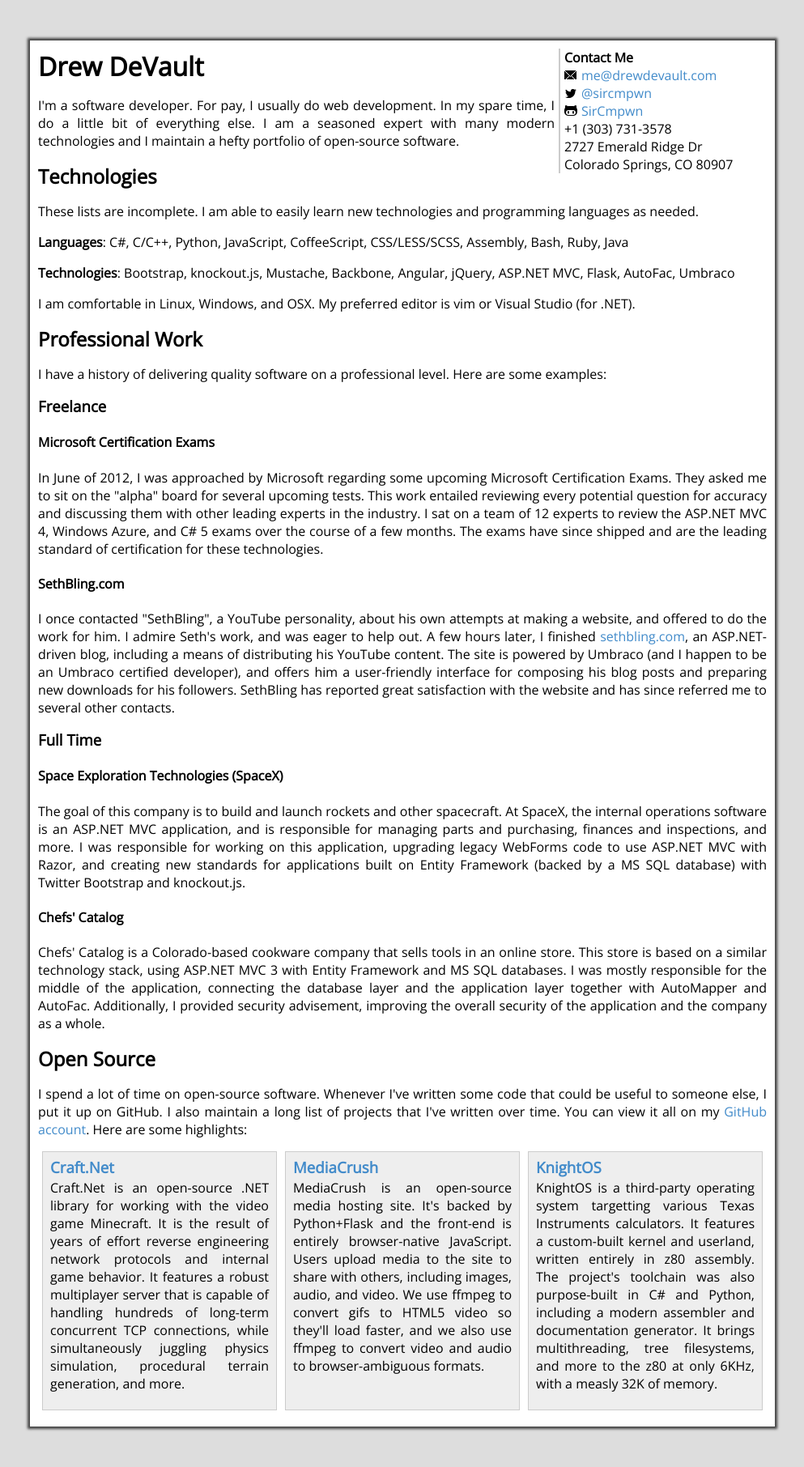
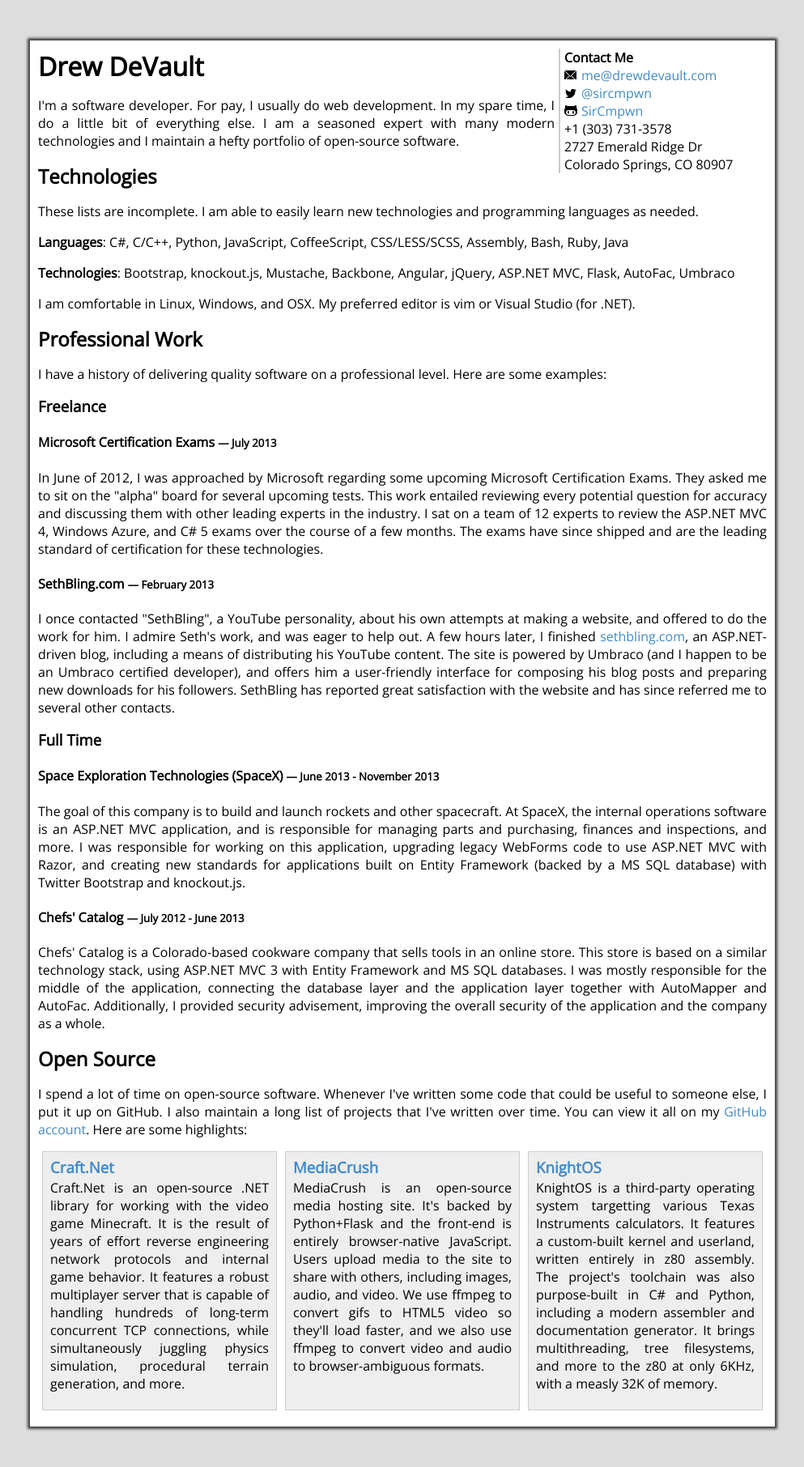
Before and after one commit to stormblog/sircmpwn.github.io, a Jekyll site: the page resume/index.html, which Jekyll copies as it is, in a window 1280 px wide. Shown: the whole page at 81% size, without its empty margins (143-1136 px from the left). Built offline with Jekyll 4.4.1, drawn with Linux system fonts in a browser that asks for light colours.

```diff
--- a/CNAME
+++ b/CNAME
@@ -1 +1 @@
-drewdevault.com
+www.drewdevault.com
--- a/resume/index.html
+++ b/resume/index.html
@@ -30,12 +30,12 @@
         <h2>Professional Work</h2>
         <p>I have a history of delivering quality software on a professional level. Here are some examples:</p>
         <h3>Freelance</h3>
-        <h4>Microsoft Certification Exams</h4>
+        <h4>Microsoft Certification Exams <small>&mdash; July 2013</small></h4>
         <p>In June of 2012, I was approached by Microsoft regarding some upcoming Microsoft Certification Exams. They asked me to sit on
         the "alpha" board for several upcoming tests. This work entailed reviewing every potential question for accuracy and discussing
         them with other leading experts in the industry. I sat on a team of 12 experts to review the ASP.NET MVC 4, Windows Azure, and C# 5
         exams over the course of a few months. The exams have since shipped and are the leading standard of certification for these technologies.</p>
-        <h4>SethBling.com</h4>
+        <h4>SethBling.com <small>&mdash; February 2013</small></h4>
         <p>I once contacted "SethBling", a YouTube personality, about his own attempts at making a website, and offered to do the
         work for him. I admire Seth's work, and was eager to help out. A few hours later, I finished
         <a href="http://sethbling.com" target="_blank">sethbling.com</a>, an ASP.NET-driven blog, including a means of distributing his YouTube content.
@@ -43,12 +43,12 @@
         composing his blog posts and preparing new downloads for his followers. SethBling has reported great satisfaction with the website
         and has since referred me to several other contacts.</p>
         <h3>Full Time</h3>
-        <h4>Space Exploration Technologies (SpaceX)</h4>
+        <h4>Space Exploration Technologies (SpaceX) <small>&mdash; June 2013 - November 2013</small></h4>
         <p>The goal of this company is to build and launch rockets and other spacecraft. At SpaceX, the internal operations software is an ASP.NET
         MVC application, and is responsible for managing parts and purchasing, finances and inspections, and more. I was responsible for working
         on this application, upgrading legacy WebForms code to use ASP.NET MVC with Razor, and creating new standards for applications built on
         Entity Framework (backed by a MS SQL database) with Twitter Bootstrap and knockout.js.</p>
-        <h4>Chefs' Catalog</h4>
+        <h4>Chefs' Catalog <small>&mdash; July 2012 - June 2013</small></h4>
         <p>Chefs' Catalog is a Colorado-based cookware company that sells tools in an online store. This store is based on a similar technology
         stack, using ASP.NET MVC 3 with Entity Framework and MS SQL databases. I was mostly responsible for the middle of the application, connecting
         the database layer and the application layer together with AutoMapper and AutoFac. Additionally, I provided security advisement, improving
```
